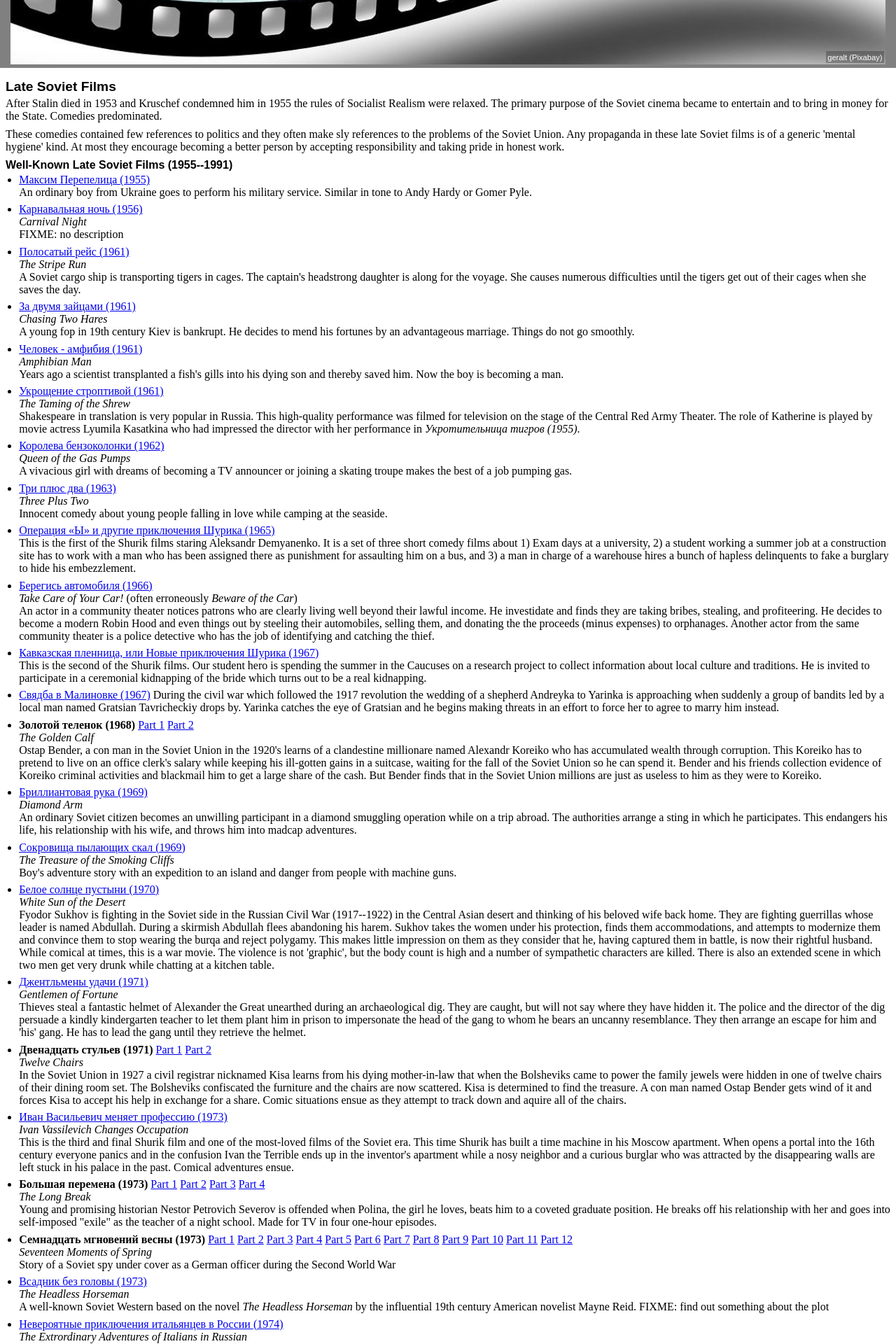
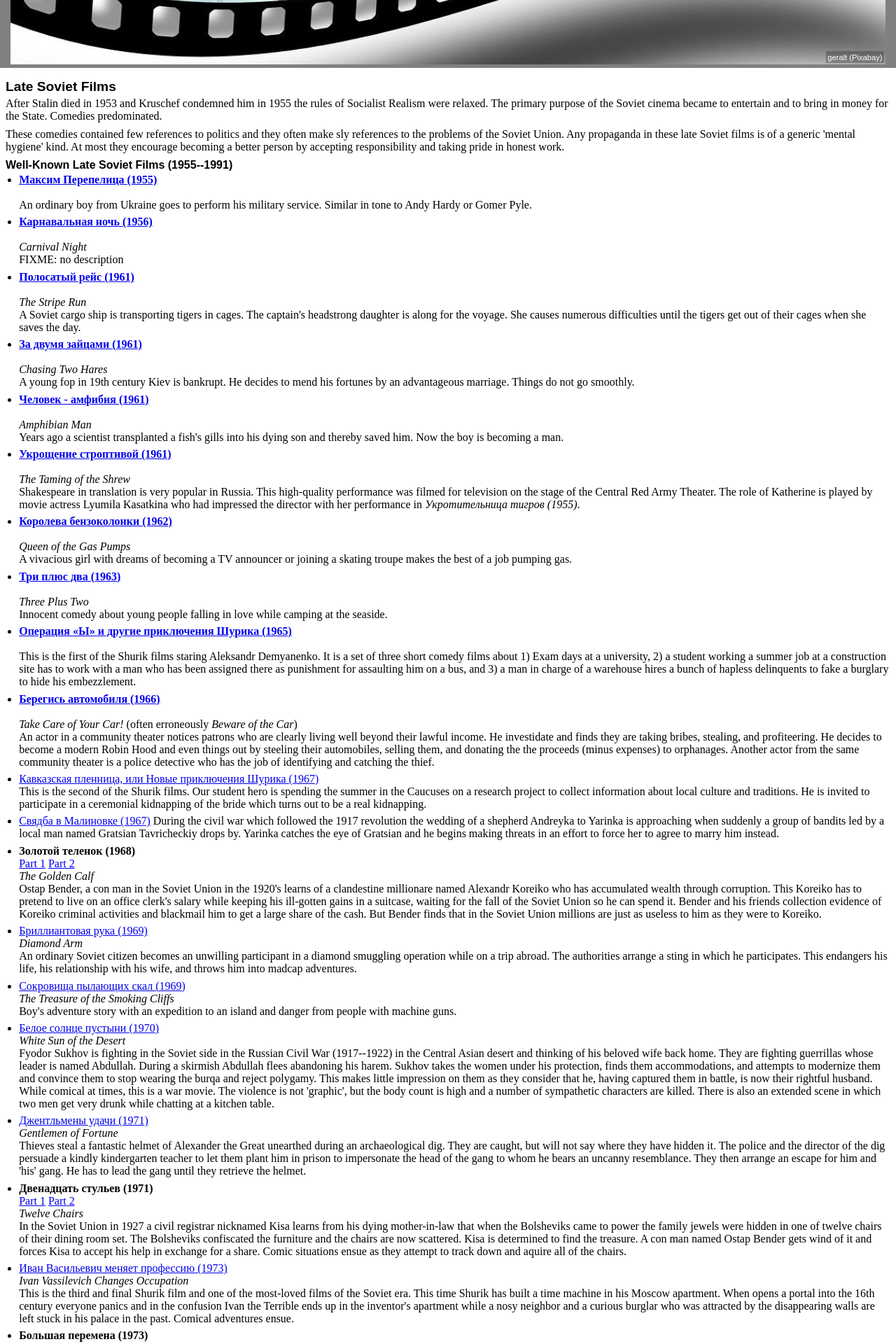
Before and after one commit to david672orford/russian-language-list, a Jekyll site: the page built from cinema/late-soviet.md, in a window 1280 px wide. Shown: the part 508-2428 px from the top of the page at 70% size. Built offline with Jekyll 4.4.1, drawn with Linux system fonts in a browser that asks for light colours; our own code applies the rules of GitHub Pages for plain Markdown files; some of the changed text lies outside the part shown.

Commit message:
started using <h4> for movie titles in list

```diff
--- a/assets/css/style.css
+++ b/assets/css/style.css
@@ -1,4 +1,4 @@
-HTML, BODY, HEADER, MAIN, H1, H2, H3, P, UL, LI, TABLE, TR, TH, TD, FIGURE, FIGCAPTION, IMG {
+HTML, BODY, HEADER, MAIN, H1, H2, H3, H4, P, UL, LI, TABLE, TR, TH, TD, FIGURE, FIGCAPTION, IMG {
 	margin: 0;
 	padding: 0;
 	}
@@ -79,16 +79,22 @@ DIV.article_image DIV DIV SPAN {		/* caption */
 	}
 
 /* Content */
+H1, H2, H3, H4 {
+	font-weight: bold;
+	}
 H2, H3 {
 	font-family: sans-serif;
 	}
-H2 {
+H2 {		/* article title */
 	font-size: 120%;
 	margin-bottom: .2em;
 	}
-H3 {
+H3 {		/* article subheading */
 	font-size: 100%;
 	margin: .4em 0 .2em 0;
+	}
+H4 {		/* list item */
+	font-size: 100%;
 	}
 
 P {
--- a/cinema/late-soviet.md
+++ b/cinema/late-soviet.md
@@ -21,20 +21,20 @@ work.</p>
 <h3>Well-Known Late Soviet Films (1955--1991)</h3>
 <ul>
 <li><a href="https://www.youtube.com/watch?v=xAvT_G9DULs">
-	Максим Перепелица (1955)</a>
+	<h4>Максим Перепелица (1955)</h4></a>
 	<br>
 	An ordinary boy from Ukraine goes to perform his military service. Similar
 	in tone to Andy Hardy or Gomer Pyle.
 	</li>
 <li><a href="https://www.youtube.com/watch?v=3jg21SZJ8g8">
-	Карнавальная ночь (1956)</a>
+	<h4>Карнавальная ночь (1956)</h4></a>
 	<br>
 	<i>Carnival Night</i>
 	<br>
 	FIXME: no description
 	</li>
 <li><a href="https://www.youtube.com/watch?v=BVtergBNjAU">
-	Полосатый рейс (1961)</a>
+	<h4>Полосатый рейс (1961)</h4></a>
 	<br>
 	<i>The Stripe Run</i>
 	<br>
@@ -43,7 +43,7 @@ work.</p>
 	tigers get out of their cages when she saves the day.
 	</li>
 <li><a href="https://www.youtube.com/watch?v=0HY8-_kYfJc">
-	За двумя зайцами (1961)</a>
+	<h4>За двумя зайцами (1961)</h4></a>
 	<br>
 	<i>Chasing Two Hares</i>
 	<br>
@@ -51,7 +51,7 @@ work.</p>
 	fortunes by an advantageous marriage. Things do not go smoothly.
 	</li>
 <li><a href="https://www.youtube.com/watch?v=q1c4UEfAEjo">
-	Человек - амфибия (1961)</a>
+	<h4>Человек - амфибия (1961)</h4></a>
 	<br>
 	<i>Amphibian Man</i>
 	<br>
@@ -59,7 +59,7 @@ work.</p>
 	and thereby saved him. Now the boy is becoming a man.
 	</li>
 <li><a href="https://www.youtube.com/watch?v=f8_e7T9IplI">
-	Укрощение строптивой (1961)</a>
+	<h4>Укрощение строптивой (1961)</h4></a>
 	<br>
 	<i>The Taming of the Shrew</i>
 	<br>
@@ -70,7 +70,7 @@ work.</p>
 	тигров (1955)</i>.
 	</li>
 <li><a href="https://www.youtube.com/watch?v=7jA15rKF2tk&t=26s">
-	Королева бензоколонки (1962)</a>
+	<h4>Королева бензоколонки (1962)</h4></a>
 	<br>
 	<i>Queen of the Gas Pumps</i>
 	<br>
@@ -78,7 +78,7 @@ work.</p>
 	troupe makes the best of a job pumping gas.
 	</li>
 <li><a href="https://www.youtube.com/watch?v=237m-LGLDbo">
-	Три плюс два (1963)</a>
+	<h4>Три плюс два (1963)</h4></a>
 	<br>
 	<i>Three Plus Two</i>
 	<br>
@@ -86,7 +86,7 @@ work.</p>
 	at the seaside.
 	</li>
 <li><a href="https://www.youtube.com/watch?v=JZ-bjMWuBt4">
-	Операция «Ы» и другие приключения Шурика (1965)</a>
+	<h4>Операция «Ы» и другие приключения Шурика (1965)</h4></a>
 	<br>
 	This is the first of the Shurik films staring Aleksandr Demyanenko. It is a set
 	of three short comedy films about 1) Exam days at a university, 2) a student
@@ -96,7 +96,7 @@ work.</p>
 	a burglary to hide his embezzlement.
 	</li>
 <li><a href="https://www.youtube.com/watch?v=jZ33mMmfvaM">
-	Берегись автомобиля (1966)</a>
+	<h4>Берегись автомобиля (1966)</h4></a>
 	<br>
 	<i>Take Care of Your Car!</i> (often erroneously <i>Beware of the Car</i>)
 	<br>
@@ -124,7 +124,7 @@ work.</p>
 	Yarinka catches the eye of Gratsian and he begins making threats in
 	an effort to force her to agree to marry him instead.
 	</li>
-<li><b>Золотой теленок (1968)</b>
+<li><h4>Золотой теленок (1968)</h4>
 	<a href="https://www.youtube.com/watch?v=Z6viGCs6gKQ">Part 1</a>
 	<a href="https://www.youtube.com/watch?v=X0Yk8gMPQ-s">Part 2</a>
 	<br>
@@ -187,7 +187,7 @@ work.</p>
 	an escape for him and 'his' gang. He has to lead the gang until they retrieve
 	the helmet.
 	</li>
-<li><b>Двенадцать стульев (1971)</b>
+<li><h4>Двенадцать стульев (1971)</h4>
 	<a href="https://www.youtube.com/watch?v=H6tUUvcbjNc">Part 1</a>
 	<a href="https://www.youtube.com/watch?v=obVcU3NLpks">Part 2</a>
 	<br>
@@ -215,7 +215,7 @@ work.</p>
 	disappearing walls are left stuck in his palace in the past. Comical
 	adventures ensue.
 	</li>
-<li><b>Большая перемена (1973)</b>
+<li><h4>Большая перемена (1973)</h4>
 	<a href="https://www.youtube.com/watch?v=I8jxR2asjRQ">Part 1</a>
 	<a href="https://www.youtube.com/watch?v=beS3GuqkVbc">Part 2</a>
 	<a href="https://www.youtube.com/watch?v=RCJZH0dQ42c">Part 3</a>
@@ -228,7 +228,7 @@ work.</p>
 	relationship with her and goes into self-imposed "exile" as the teacher of a night
 	school. Made for TV in four one-hour episodes.
 	</li>
-<li><b>Семнадцать мгновений весны (1973)</b>
+<li><h4>Семнадцать мгновений весны (1973)</h4>
 	<a href="https://www.youtube.com/watch?v=WTiR1E60fXk">Part 1</a>
 	<a href="https://www.youtube.com/watch?v=jAVBvVc7IEg">Part 2</a>
 	<a href="https://www.youtube.com/watch?v=36EDp8UThlM">Part 3</a>
@@ -266,7 +266,7 @@ work.</p>
 	two petty crooks and a mafia boss who want to get to it first. Crazy
 	stunts and adventures follow.
 	</li>
-<li><b>Ирония судьбы, или С легким паром! (1975)</b>
+<li><h4>Ирония судьбы, или С легким паром! (1975)</h4>
 	<a href="https://www.youtube.com/watch?v=lVpmZnRIMKs">Part 1</a>
 	<a href="https://www.youtube.com/watch?v=5TmGPeowN-0">Part 2</a>
 	<br>
@@ -293,7 +293,7 @@ work.</p>
 	Won the Academy Award for Best Foreign Language Film and other awards.
 	<a href="https://en.wikipedia.org/wiki/Dersu_Uzala_(1975_film)">Wikipedia</a>
 	</li>
-<li><b>Служебный роман (1977)</b>
+<li><h4>Служебный роман (1977)</h4>
 	<a href="https://www.youtube.com/watch?v=cmylNwnR9qQ">Part 1</a>
 	<a href="https://www.youtube.com/watch?v=JPjr65ncLL8">Part 2</a>
 	<br>
@@ -306,7 +306,7 @@ work.</p>
 	music by Andrei Petrov. This film also contains many sly references to the
 	dysfunctions of the Soviet Union.
 	</li>
-<li><b>Усатый нянь (1977)</b>
+<li><h4>Усатый нянь (1977)</h4>
 	<br>
 	<i>Mustached Nanny</i>
 	<br>
@@ -314,7 +314,7 @@ work.</p>
 	The local Housing Committee is tired of his mooching ways and wants something done.
 	A woman who runs a child care center offers to try him on the night shift.
 	</li>
-<li><b>Москва слезам не верит (1979)</b>
+<li><h4>Москва слезам не верит (1979)</h4>
 	<a href="https://www.youtube.com/watch?v=X7GuhjGZ-xs">Part 1</a>
 	<a href="https://www.youtube.com/watch?v=uUVd9j543s8">Part 2</a>
 	<br>
@@ -339,7 +339,7 @@ work.</p>
 	<a href="https://www.imdb.com/title/tt0151987/">IMDB</a>
 	<a href="https://en.wikipedia.org/wiki/Pirates_of_the_20th_Century">Wikipedia</a>
 	</li>
-<li><b>Шерлок Холмс и доктор Ватсон (1979)</b>
+<li><h4>Шерлок Холмс и доктор Ватсон (1979)</h4>
 	<a href="https://www.youtube.com/watch?v=yhujgY6m0RQ">Part 1</a>
 	<a href="https://www.youtube.com/watch?v=WXwTPIhEs08">Part 2</a>
 	<br>
@@ -394,7 +394,7 @@ work.</p>
 	Meanwhile the other two passengers also know she won and are trying
 	to get their hands on the ticket.
 	</li>
-<li><b>Сокровища Агры (1983)</b>
+<li><h4>Сокровища Агры (1983)</h4>
 	<br>
 	<a href="https://www.youtube.com/watch?v=j-bNBlZVRXg">Part 1</a>
 	<a href="https://www.youtube.com/watch?v=RUni-s4scwU">Part 2</a>
@@ -446,7 +446,7 @@ work.</p>
 	to look for him. They visit South American and Australia having numerous
 	adventures. Made for TV in seven one-hour episodes.
 	</li>
-<li><b>Двадцатый век начинается (1986)</b>
+<li><h4>Двадцатый век начинается (1986)</h4>
 	<a href="https://www.youtube.com/watch?v=Yi1UBKg06TY">Part 1</a>
 	<a href="https://www.youtube.com/watch?v=9D053d3PFiQ">Part 2</a>
 	<br>
```
